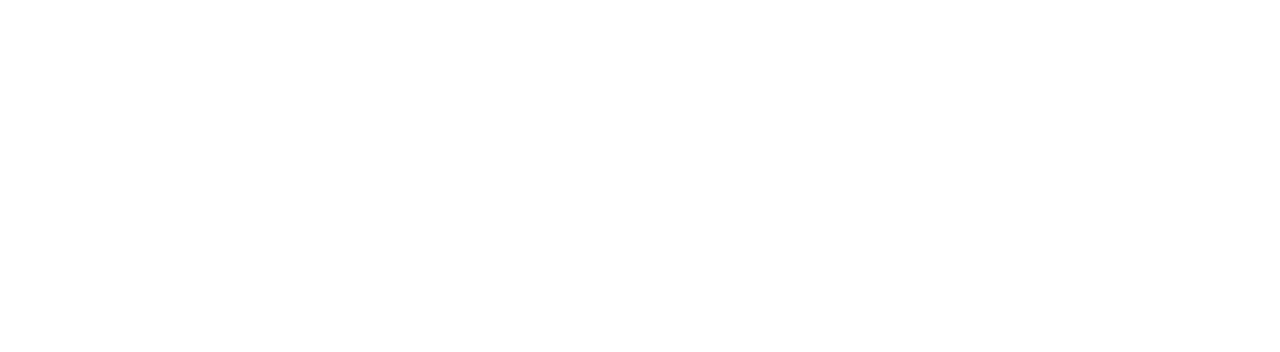
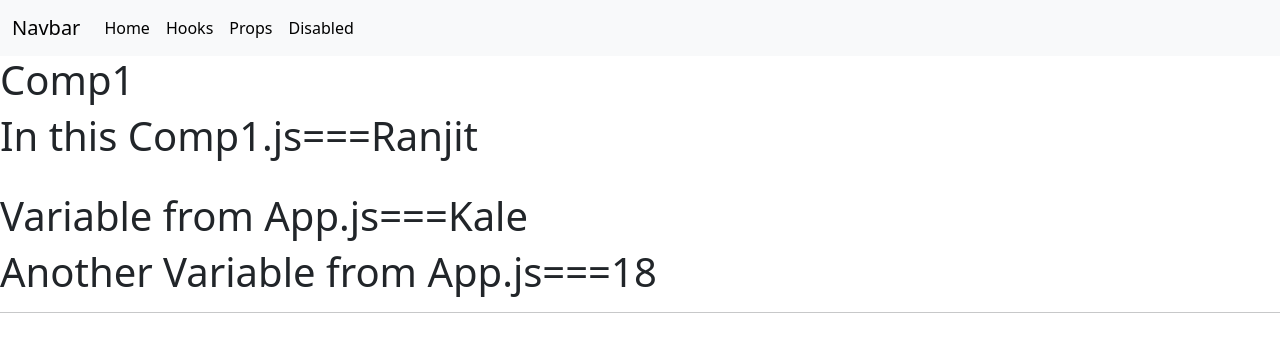
Before and after one commit to Ranjitk0001/React, a React (Create React App) app in the folder ReactNotesInProject/react-note-topic-ways/: page /props in a window 1280 px wide. Before the commit this address had no page. Shown: the top 352 px of the page. Built offline with nearby package versions, Linux system fonts and the light colour scheme.

Commit message:
Variable passing props

```diff
--- a/ReactNotesInProject/react-note-topic-ways/src/App.js
+++ b/ReactNotesInProject/react-note-topic-ways/src/App.js
@@ -2,7 +2,10 @@
 import Home from "./component/Home";
 import Hooks from "./component/Hooks/Hooks";
 import { BrowserRouter as Router, Routes, Route } from "react-router-dom";
+import Variables from "./component/propsVariables/Variables";
+
 function App() {
+
   return (
     <>
 
@@ -16,8 +19,11 @@
         <Routes>
           <Route path="/hooks" element={<Hooks />} />
           <Route path="/" element={<Home />} />
+          <Route path="/props" element={<Variables/>} />
         </Routes>
       </Router>
+
+
     </>
   );
 }
--- a/ReactNotesInProject/react-note-topic-ways/src/component/Routing/RouteNavbar.js
+++ b/ReactNotesInProject/react-note-topic-ways/src/component/Routing/RouteNavbar.js
@@ -9,7 +9,7 @@
 
   <nav className="navbar navbar-expand-lg bg-body-tertiary">
   <div className="container-fluid">
-    <a className="navbar-brand" href="#">Navbar</a>
+    <NavLink className="navbar-brand" href="#">Navbar</NavLink>
     <button className="navbar-toggler" type="button" data-bs-toggle="collapse" data-bs-target="#navbarSupportedContent" aria-controls="navbarSupportedContent" aria-expanded="false" aria-label="Toggle navigation">
       <span className="navbar-toggler-icon"></span>
     </button>
@@ -23,14 +23,12 @@
           {/* <a className="nav-link" href="#">Link</a> */}
           <NavLink className="nav-link active" to={'/hooks'}>Hooks</NavLink>
         </li>
-        <li className="nav-item dropdown">
-          <a className="nav-link dropdown-toggle" href="#" role="button" data-bs-toggle="dropdown" aria-expanded="false">
-            Dropdown
-          </a>
+        <li className="nav-item">
+          <NavLink className="nav-link active" to={'/props'}>Props</NavLink>
+        </li>
 
-        </li>
         <li className="nav-item">
-          <a className="nav-link disabled" aria-disabled="true">Disabled</a>
+          <NavLink className="nav-link disabled" aria-disabled="true">Disabled</NavLink>
         </li>
       </ul>
 
--- /dev/null
+++ b/ReactNotesInProject/react-note-topic-ways/src/component/propsVariables/Comp1.js
@@ -0,0 +1,18 @@
+import React from 'react'
+
+const Comp1 = (props) => {
+    const name="Ranjit"
+  return (
+    <div>
+      <h1>Comp1</h1>
+    <h1>In this Comp1.js==={name}</h1>
+
+      <br/>
+      <h1>Variable from App.js==={props.var1}</h1>
+      <h1>Another Variable from App.js==={props.var2}</h1>
+       <hr></hr>
+    </div>
+  )
+}
+
+export default Comp1
--- /dev/null
+++ b/ReactNotesInProject/react-note-topic-ways/src/component/propsVariables/Variables.js
@@ -0,0 +1,20 @@
+import React from 'react'
+import Comp1 from './Comp1';
+import RouteNavbar from '../Routing/RouteNavbar';
+
+const Variables = () => {
+    const lname = "Kale";
+    const age = 18;
+  return (
+
+
+    <>
+     <RouteNavbar/>
+      <Comp1 var1={lname} var2={age} />
+
+
+    </>
+  )
+}
+
+export default Variables
```
Also changed, not shown: ReactNotesInProject/react-note-topic-ways/src/component/propsVariables/Comp2.js (added, +11 -0 lines).
